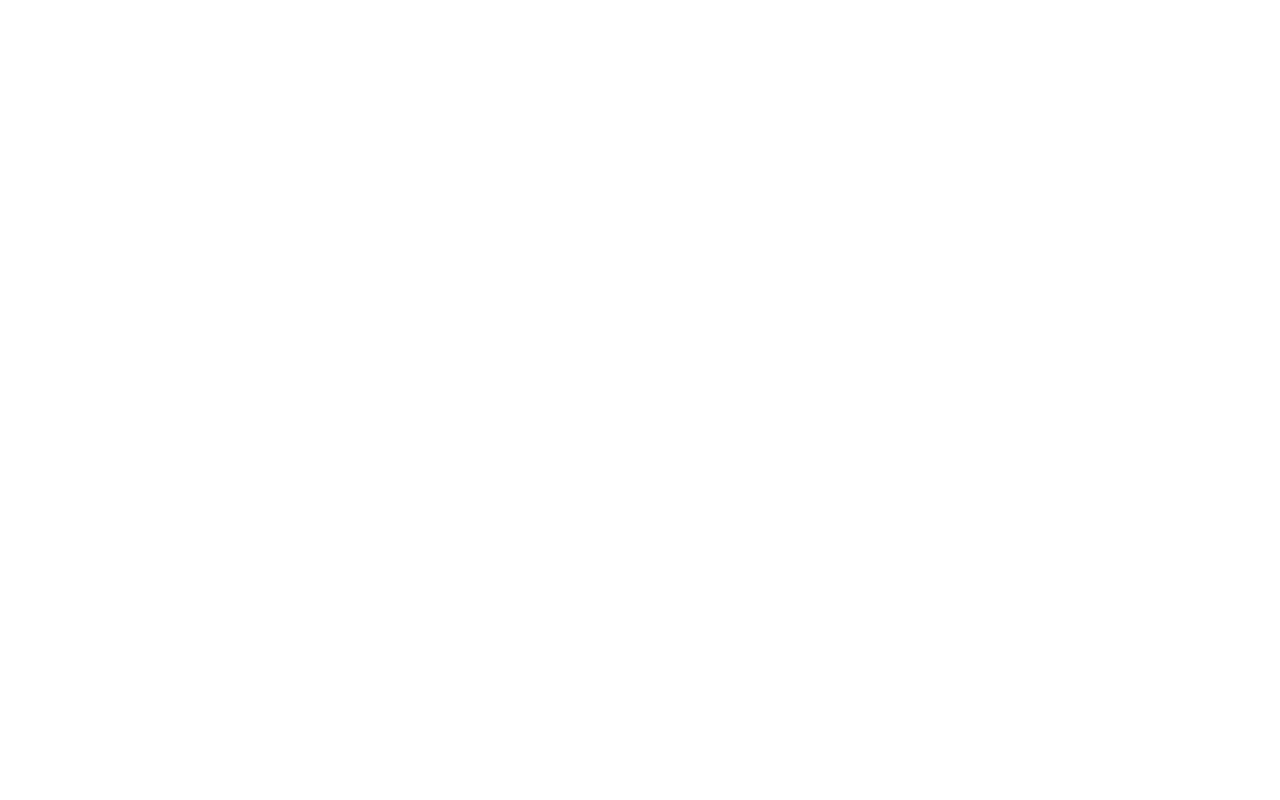
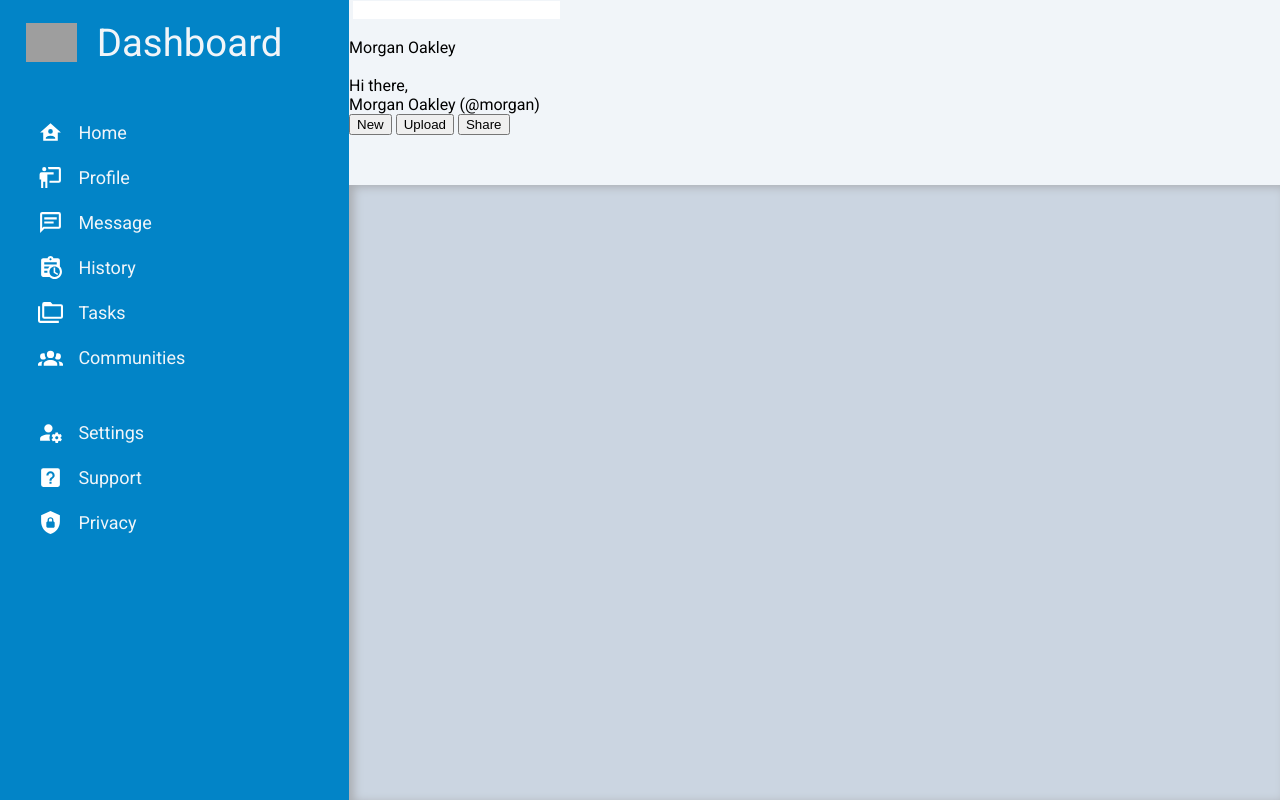
Before and after one commit to bdussh/Admin-Dashboard, a plain HTML site: page index.html in a window 1280 px wide. Drawn offline with Linux system fonts and the light colour scheme; grey boxes are pictures that could not be loaded.

Commit message:
did sidebar

```diff
--- a/index.html
+++ b/index.html
@@ -3,11 +3,89 @@
 <head>
     <meta charset="UTF-8">
     <meta http-equiv="X-UA-Compatible" content="IE=edge">
+    <link rel="preconnect" href="https://fonts.googleapis.com">
+    <link rel="preconnect" href="https://fonts.gstatic.com" crossorigin>
+    <link href="https://fonts.googleapis.com/css2?family=Roboto&display=swap" rel="stylesheet">
     <meta name="viewport" content="width=device-width, initial-scale=1.0">
     <link rel="stylesheet" href="style.css">
     <title>Admin Dashboard</title>
 </head>
 <body>
+    <div id="sidebar">
+        <div class="logo">
+            <img src="images/pngegg.png" alt="LOGO" id="logo_image">
+            <p>Dashboard</p>
+        </div>
+            <div id="upper_menu">
+                <div class="menu_element">
+                    <img src="images/home-account.svg" alt="">
+                    <a href="index.html">Home</a>
+                </div>
+                <div class="menu_element">
+                    <img src="images/human-male-board.svg" alt="">
+                    <a href="index.html">Profile</a>
+                </div>
+                <div class="menu_element">
+                    <img src="images/message-text-outline.svg" alt="">
+                    <a href="index.html">Message</a>
+                </div>
+                <div class="menu_element">
+                    <img src="images/clipboard-text-clock.svg" alt="">
+                    <a href="index.html">History</a>
+                </div>
+                <div class="menu_element">
+                    <img src="images/folder-multiple-outline.svg" alt="">
+                    <a href="index.html">Tasks</a>
+                </div>
+                <div class="menu_element">
+                    <img src="images/account-group.svg" alt="">
+                    <a href="index.html">Communities</a>
+                </div>
+            </div>
+            <div id="bottom_menu">
+                <div class="menu_element">
+                    <img src="images/account-cog.svg" alt="">
+                    <a href="index.html">Settings</a>
+                </div>
+                <div class="menu_element">
+                    <img src="images/help-box.svg" alt="">
+                    <a href="index.html">Support</a>
+                </div>
+                <div class="menu_element">
+                    <img src="images/shield-lock.svg" alt="">
+                    <a href="index.html">Privacy</a>
+                </div>
+            </div>
+    </div>
+    <div id="header">
+        <div class="container">
+            <div>
+                <img src="" alt="" id="search_img">
+                <input type="text" id="search">
+            </div>
+            <div>
+                <img src="" alt="" id="notification">
+                <img src="" alt="" id="profile_picture_small">
+                <p id="profile_name">Morgan Oakley</p>
+            </div>
+        </div>
+        <div class="container">
+            <div>
+                <img src="" alt="" id="profile_picture_large">
+                <div id="greeting">
+                    <p id="hi">Hi there,</p>
+                    <p id="profile_name_large">Morgan Oakley (@morgan)</p>
+                </div>
+            </div>
+           <div id="buttons">
+            <button class="header_button">New</button>
+            <button class="header_button">Upload</button>
+            <button class="header_button">Share</button>
+           </div>
+        </div>
+    </div>
+    <div id="content">
 
+    </div>
 </body>
 </html>
--- a/style.css
+++ b/style.css
@@ -0,0 +1,144 @@
+html, body, div, span, applet, object, iframe,
+h1, h2, h3, h4, h5, h6, p, blockquote, pre,
+a, abbr, acronym, address, big, cite, code,
+del, dfn, em, img, ins, kbd, q, s, samp,
+small, strike, strong, sub, sup, tt, var,
+b, u, i, center,
+dl, dt, dd, ol, ul, li,
+fieldset, form, label, legend,
+table, caption, tbody, tfoot, thead, tr, th, td,
+article, aside, canvas, details, embed,
+figure, figcaption, footer, header, hgroup,
+menu, nav, output, ruby, section, summary,
+time, mark, audio, video, input {
+	margin: 0;
+	padding: 0;
+	border: 0;
+	font-size: 100%;
+    box-sizing: border-box;
+}
+
+:root {
+    --sidebar: #0284c7;
+    --header: #f1f5f9;
+    --content:#cbd5e1;
+}
+
+::-webkit-scrollbar {
+    width: 20px;
+  }
+
+::-webkit-scrollbar-track {
+    background-color: transparent;
+}
+
+::-webkit-scrollbar-thumb {
+    background-color: #696969;
+    border-radius: 20px;
+    border: 6px solid transparent;
+    background-clip: content-box;
+}
+
+::-webkit-scrollbar-thumb:hover {
+    background-color: #535353;
+}
+
+body {
+    min-height: 500px;
+    font-family: 'Roboto', sans-serif;
+    display: grid;
+    height: 100vh;
+    grid-template-columns: minmax(180px, 1.5fr) minmax(400px, 4fr);
+    grid-template-rows: minmax(50px, 1.5fr) minmax(250px, 5fr);
+    grid-template-areas:
+    "sidebar header"
+    "sidebar content"
+    ;
+}
+
+#sidebar {
+    background-color: var(--sidebar);
+    grid-area: sidebar;
+    display: grid;
+    grid-template-rows: minmax(70px, 8vh) minmax(20px, 50px) minmax(250px, 28vh) minmax(20px, 50px) minmax(125px, 15vh) ;
+    text-decoration: none;
+    color: #f1f5f9;
+}
+.menu_element {
+    display: flex;
+    align-items: center;
+}
+
+.menu_element>img {
+    width: 25px;
+    filter: invert(100%) sepia(0%) saturate(0%) hue-rotate(39deg) brightness(103%) contrast(102%);
+}
+
+.menu_element>a {
+    text-decoration: none;
+    color: #f1f5f9;
+    transition: font-size 0.1s;
+    position: absolute;
+    margin-left: 40px;
+}
+
+
+.menu_element>a:hover {
+    font-size: 20px;
+
+}
+
+#logo_image {
+    width: max(33px,4vw);
+}
+
+.logo{
+    grid-row: 1 / 2;
+    padding-top: 15px;
+    padding-left: 2vw;
+    display: flex;
+    gap: 20px;
+    align-items: center;
+}
+
+.logo>p {
+    font-size: max(3vw, 20px);
+}
+
+#upper_menu, #bottom_menu {
+    font-size: large;
+    padding-left: 3vw;
+    display: flex;
+    flex-direction: column;
+    gap: 20px;
+
+}
+
+#upper_menu {
+    grid-row: 3 / 4;
+}
+
+#bottom_menu {
+    grid-row: 5 / 6;
+}
+
+#upper_menu>div , #bottom_menu>div {
+    display: flex;
+    gap: 20px;
+    align-items: center;
+}
+
+#header {
+    background-color: var(--header);
+    grid-area: header;
+
+}
+
+#content {
+    font-size: 1000px;
+    overflow-y: auto;
+    overflow-x: hidden;
+    background-color: var(--content);
+    grid-area: content;
+    box-shadow: inset 5px 2px 10px 0px #aaadb2;
+}
```
Also changed, not shown: images/account-cog.svg (added), images/account-group.svg (added), images/clipboard-text-clock.svg (added), images/folder-multiple-outline.svg (added), images/help-box.svg (added), images/home-account.svg (added), images/human-male-board.svg (added), images/logo.png (added), images/message-text-outline.svg (added), images/odin-logo.png (added), images/shield-lock.svg (added), 1 other file.
